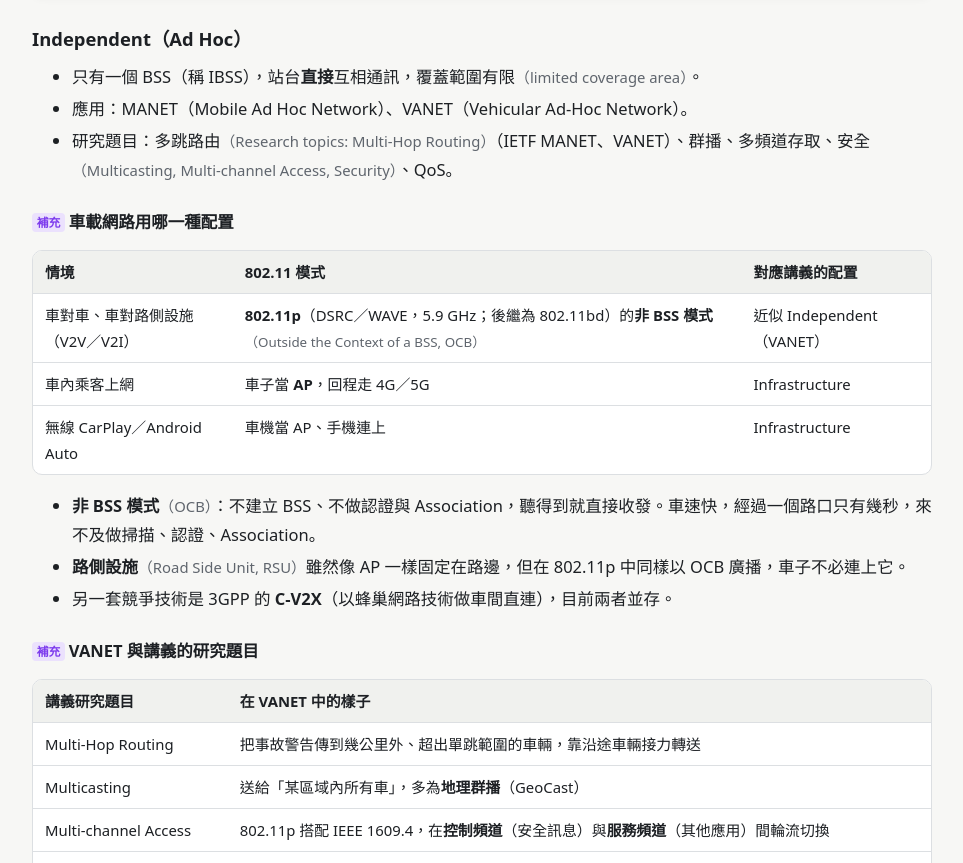
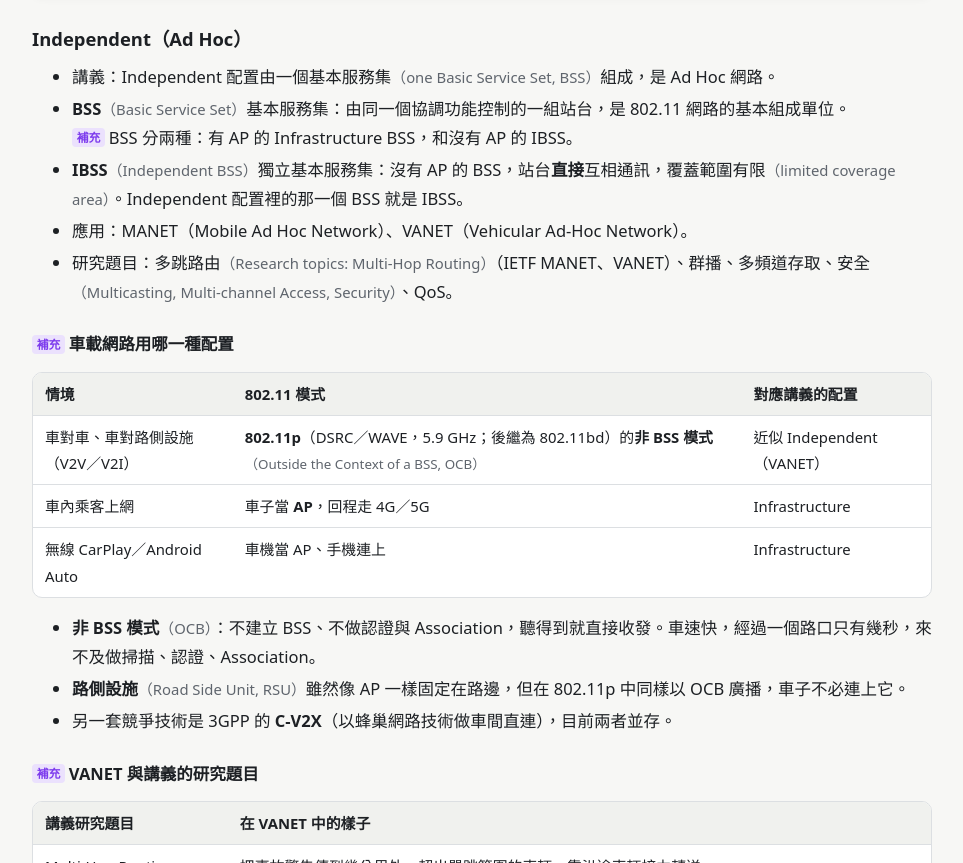
Before and after one commit to hobartXIII/-High-speed-Wireless-Local-Area-Network-Design, a plain HTML site: page ch2-1-80211-phy.html in a window 1280 px wide. Shown: the part 8362-9225 px from the top of the page, without its empty margins (4-967 px from the left). Drawn offline with Linux system fonts and the light colour scheme.

Commit message:
Separate BSS and IBSS in chapter 2-1 Independent configuration notes
Co-Authored-By: Claude Opus 5.5 <noreply@anthropic.com>

```diff
--- a/ch2-1-80211-phy.html
+++ b/ch2-1-80211-phy.html
@@ -175,7 +175,9 @@
   </div>
   <h3>Independent（Ad Hoc）</h3>
   <ul>
-    <li>只有一個 BSS（稱 IBSS），站台<b>直接</b>互相通訊，覆蓋範圍有限<span class="en">（limited coverage area）</span>。</li>
+    <li>講義：Independent 配置由一個基本服務集<span class="en">（one Basic Service Set, BSS）</span>組成，是 Ad Hoc 網路。</li>
+    <li><b>BSS</b><span class="en">（Basic Service Set）</span>基本服務集：由同一個協調功能控制的一組站台，是 802.11 網路的基本組成單位。<br><span class="sup">補充</span>BSS 分兩種：有 AP 的 Infrastructure BSS，和沒有 AP 的 IBSS。</li>
+    <li><b>IBSS</b><span class="en">（Independent BSS）</span>獨立基本服務集：沒有 AP 的 BSS，站台<b>直接</b>互相通訊，覆蓋範圍有限<span class="en">（limited coverage area）</span>。Independent 配置裡的那一個 BSS 就是 IBSS。</li>
     <li>應用：MANET（Mobile Ad Hoc Network）、VANET（Vehicular Ad-Hoc Network）。</li>
     <li>研究題目：多跳路由<span class="en">（Research topics: Multi-Hop Routing）</span>（IETF MANET、VANET）、群播、多頻道存取、安全<span class="en">（Multicasting, Multi-channel Access, Security）</span>、QoS。</li>
   </ul>
```
